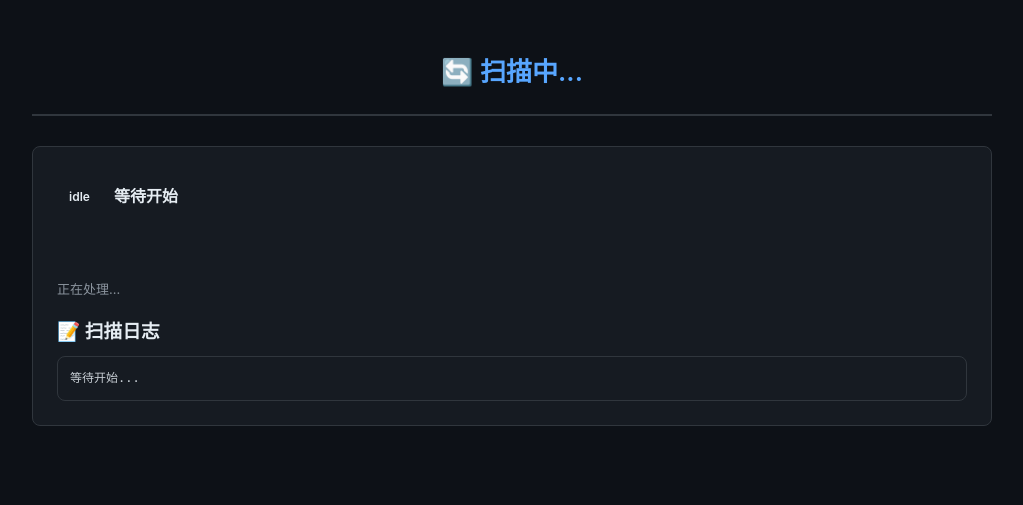
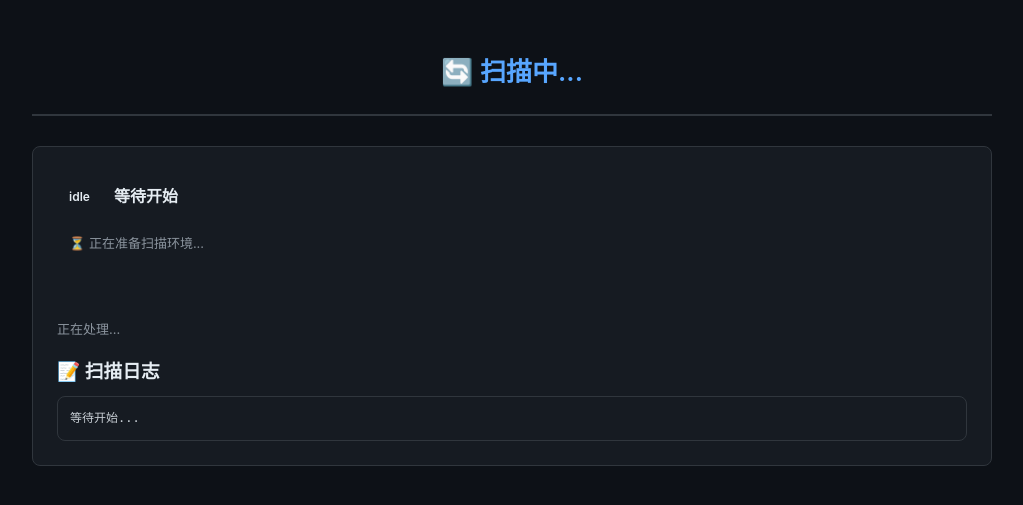
Before and after one commit to demonnuclear/image-merge, a Flask app: page /scanning in a window 1280 px wide. Shown: the top 505 px of the page, without its empty margins (128-1151 px from the left). Run offline with Flask 3, Linux system fonts and the light colour scheme; data that the repository does not hold is empty.

Commit message:
feat: 日志增加阶段说明（描述每一步在做什么）

```diff
--- a/config.json
+++ b/config.json
@@ -1,6 +1,6 @@
 {
   "dir_a": "E:\\yq\\Code\\pythenhelloworld\\test_images\\dir_a",
   "dir_b": "E:\\yq\\Code\\pythenhelloworld\\test_images\\dir_b",
-  "merge_direction": "b_to_a",
-  "preview_mode": false
+  "merge_direction": "a_to_b",
+  "preview_mode": true
 }
--- a/main.py
+++ b/main.py
@@ -141,8 +141,8 @@ def run_scan_background(config):
         # ═══ 阶段 1：扫描目录 ═══
         scan_progress.update({
             'status': 'scanning',
-            'message': '开始扫描目录...',
-            'log': ['开始扫描目录...']
+            'message': '🔄 正在扫描目录：遍历所有子目录，识别图片文件（jpg/png/gif/bmp/webp...），计算每个文件的 SHA256 哈希值用于精确去重...',
+            'log': ['[阶段1/3] 扫描目录']
         })
 
         # 调用 scan_directories()，传入 update_progress 作为回调
@@ -152,8 +152,8 @@ def run_scan_background(config):
         # ═══ 阶段 2：计算感知哈希 ═══
         scan_progress.update({
             'status': 'phashing',
-            'message': '开始计算感知哈希...',
-            'log': scan_progress.get('log', []) + ['开始计算感知哈希...']
+            'message': '🖼️ 正在计算感知哈希（pHash）：逐张解码图片，提取视觉特征指纹，用于识别"看起来一样"的图片（即使分辨率/格式/压缩率不同）...',
+            'log': scan_progress.get('log', []) + ['[阶段2/3] 计算感知哈希（pHash）']
         })
 
         for dir_key in ['dir_a', 'dir_b']:
@@ -168,8 +168,8 @@ def run_scan_background(config):
         # ═══ 阶段 3：分析重复关系 ═══
         scan_progress.update({
             'status': 'analyzing',
-            'message': '正在分析重复关系...',
-            'log': scan_progress.get('log', []) + ['正在分析重复关系...']
+            'message': '📊 正在分析重复关系：比对所有文件的 SHA256 和感知哈希，找出精确重复（内容完全一样）和视觉相似（看起来一样）的图片，统计可释放空间...',
+            'log': scan_progress.get('log', []) + ['[阶段3/3] 分析重复关系']
         })
 
         # analyze() 很快，不需要进度回调
@@ -178,7 +178,8 @@ def run_scan_background(config):
         # ═══ 完成 ═══
         total = analysis_result.get('summary', {}).get('total_files', 0)
         dup = analysis_result.get('summary', {}).get('exact_duplicate_count', 0)
-        msg = f'扫描完成！共 {total} 个文件，{dup} 组重复'
+        vis = analysis_result.get('summary', {}).get('visual_duplicate_count', 0)
+        msg = f'🎉 扫描完成！共扫描 {total} 个文件，发现 {dup} 组精确重复，{vis} 组视觉相似，进入报告页查看详情'
 
         scan_progress.update({
             'status': 'done',
--- a/scanner.py
+++ b/scanner.py
@@ -215,7 +215,7 @@ def scan_directory(directory_path, progress_callback=None):
 
                 # 通知回调：找到新文件
                 if progress_callback:
-                    progress_callback('file_found', f'找到: {relative_path}',
+                    progress_callback('file_found', f'🔍 正在扫描: {relative_path} （共找到 {len(files_info)} 个图片文件）',
                                       current_file=relative_path,
                                       count=len(files_info),
                                       total=0)
@@ -396,7 +396,7 @@ def calculate_phash_for_all(scanned_files, progress_callback=None):
         # 通知回调：正在计算 pHash
         if progress_callback:
             progress_callback('phash_progress',
-                              f'计算感知哈希 ({i}/{total}): {rel_path}',
+                              f'🖼️ 正在计算感知哈希：解码图片 → 提取视觉指纹 ({i}/{total}) {rel_path}',
                               current_file=rel_path,
                               count=i, total=total)
 
--- a/templates/scanning.html
+++ b/templates/scanning.html
@@ -77,9 +77,14 @@
 
         <div class="card">
             {# 状态徽章 #}
-            <div style="display:flex;align-items:center;gap:12px;margin-bottom:12px;">
+            <div style="display:flex;align-items:center;gap:12px;margin-bottom:4px;">
                 <span id="statusBadge" class="status-badge scanning">扫描目录</span>
                 <span id="statusMessage" class="progress-status">正在启动...</span>
+            </div>
+
+            {# 阶段说明（显示当前阶段的具体含义） #}
+            <div id="phaseDesc" style="font-size:13px;color:var(--text-dim);margin-bottom:12px;line-height:1.5;padding:8px 12px;background:var(--bg-tertiary);border-radius:8px;">
+                🔄 正在遍历目录树，识别 jpg/png/gif/bmp/webp 等图片文件，计算 SHA256 哈希...
             </div>
 
             {# 进度条 #}
@@ -159,6 +164,18 @@
                     // ═══ 更新状态消息 ═══
                     document.getElementById('statusMessage').textContent =
                         data.message || '';
+
+                    // ═══ 更新阶段说明 ═══
+                    var phaseDesc = document.getElementById('phaseDesc');
+                    var phaseTexts = {
+                        'starting':  '⏳ 正在准备扫描环境...',
+                        'scanning':  '🔄 正在遍历目录树，检查每个文件的后缀名是否为图片格式，计算 SHA256 哈希值。找到的图片文件越多，扫描时间越长。',
+                        'phashing':  '🖼️ 正在逐张解码图片 → 缩小到 32×32 → 转为灰度图 → 做离散余弦变换 → 提取 64 位视觉指纹。这一步最耗时，因为要完整读取每张图片。',
+                        'analyzing': '📊 正在比对所有文件的 SHA256（精确重复）和感知哈希（视觉相似），计算哪些文件可以安全删除，统计可释放空间。',
+                        'done':      '✅ 扫描分析已完成！即将自动跳转到报告页...',
+                        'error':     '❌ 扫描过程中出现错误，请检查路径和权限'
+                    };
+                    phaseDesc.textContent = phaseTexts[data.status] || phaseTexts.starting;
 
                     // ═══ 计算进度百分比 ═══
                     // 如果 total > 0，用 count/total 算百分比
```
Also changed, not shown: 1 other file.
